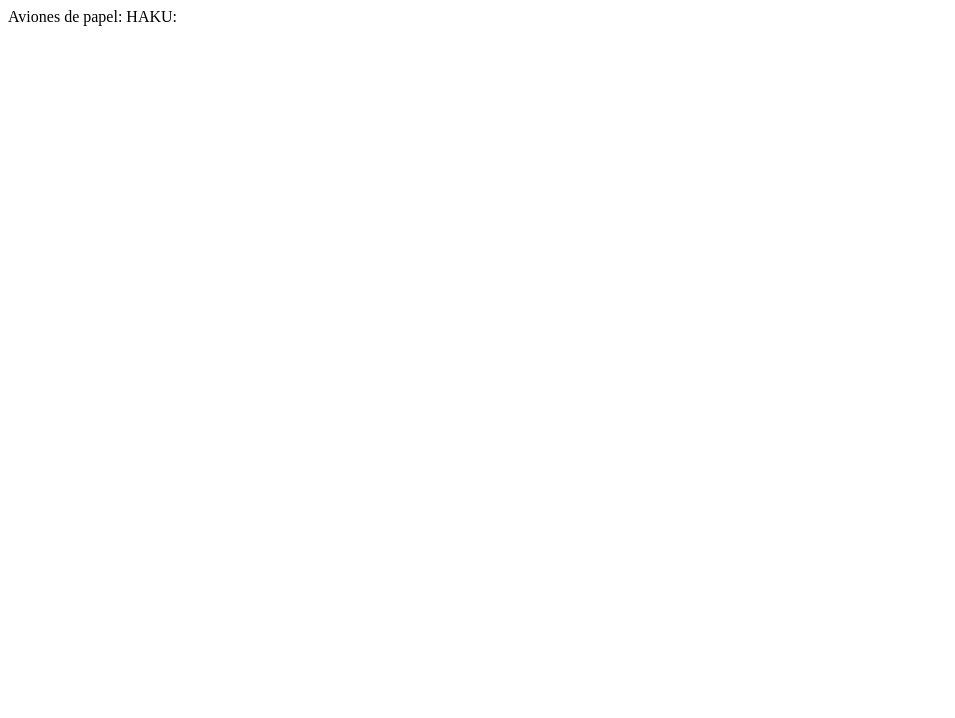
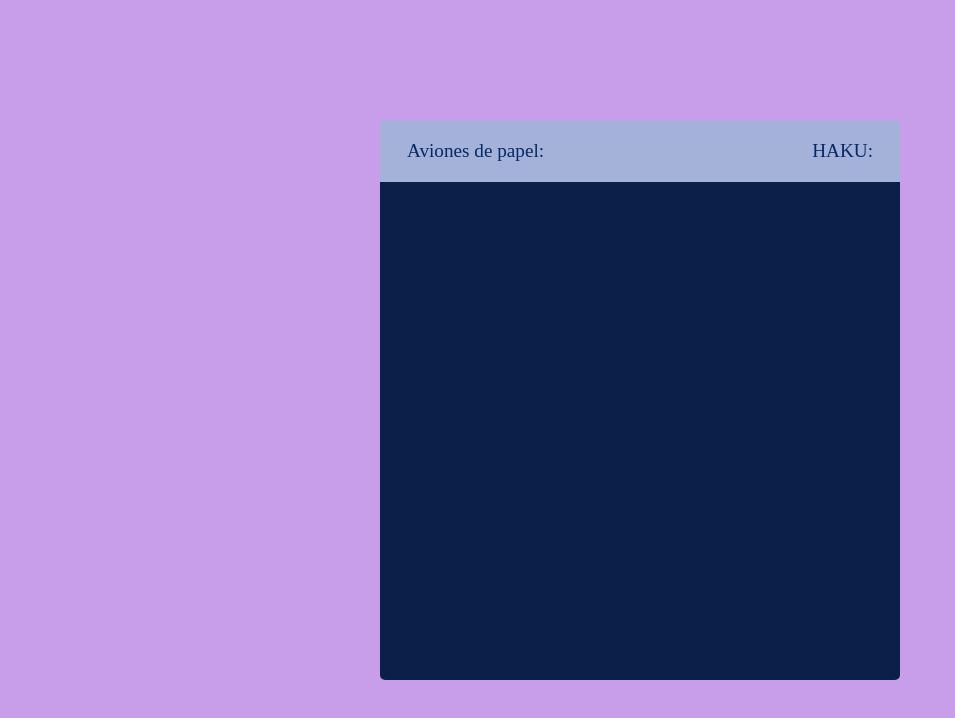
Before and after one commit to zoraidafalcon/HAKU, a plain HTML site: page index.html in a window 1280 px wide. Shown: the whole page, without its empty margins (0-955 px from the left). Drawn offline with Linux system fonts and the light colour scheme.

Commit message:
Update main.css with grid but without comments

```diff
--- a/main.css
+++ b/main.css
@@ -1,21 +1,50 @@
-.main{
-    background-color: aqua;
-    width: 1000px;
-    height: 1000px;
+*,
+*::before,
+*::after {
+  margin: 0;
+  padding: 0;
+  box-sizing: border-box;
 }
 
-td{
-    width: 50px;
-    height: 50px;
-    background-color: cadetblue;
+body {
+  min-height: 100vh;
+  display: flex;
+  align-items: center;
+  justify-content: center;
+  background-color: #c89eeb;
 }
 
-.haku{
-    background-color: white;
+.wrapper {
+  width: 65vmin;
+  height: 70vmin;
+  display: flex;
+  flex-direction: column;
+  justify-content: center;
+  border-radius: 5px;
+  background-color: #a1b5d8e8;
+  overflow: hidden;
 }
-
-.paper{
-    background-image: url("https://preview.redd.it/first-time-seriously-trying-pixel-art-how-did-i-do-its-v0-dfrvv6ui3f091.png?auto=webp&s=ef9b16438e50ef836f17ecd51e46e5c47ad2d0a4");
-    background-size: contain;
-    background-repeat: no-repeat;
+.game-details {
+  color: #052964;
+  font-weight: 500;
+  font-size: 1.2rem;
+  padding: 20px 27px;
+  display: flex;
+  justify-content: space-between;
 }
+.play-board {
+  height: 100%;
+  width: 100%;
+  display: grid;
+  background: #0c1f49;
+  grid-template: repeat(30, 1fr) / repeat(30, 1fr);
+}
+.play-board .paper {
+  background-color: aqua;
+  background-size: 15px;
+  border-radius: 50%;
+}
+.play-board .head {
+  background: #dbd7e0;
+  border-radius: 20%;
+}
```
